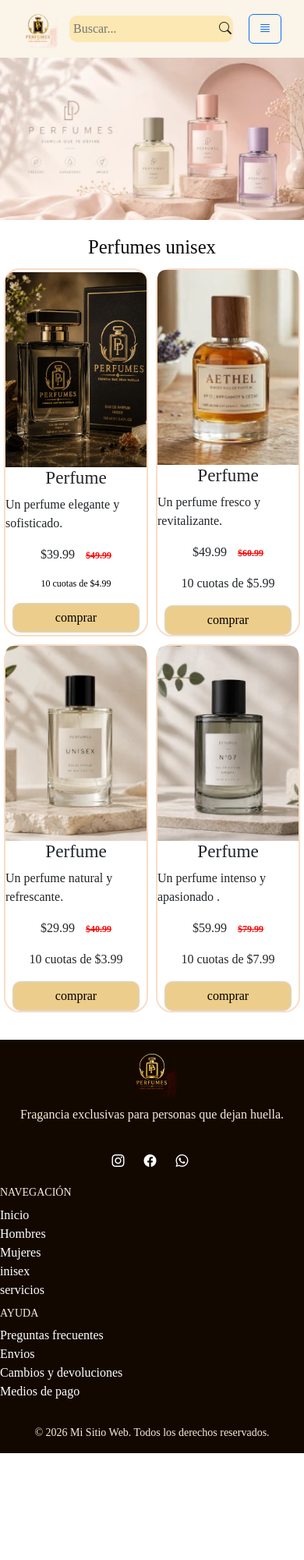
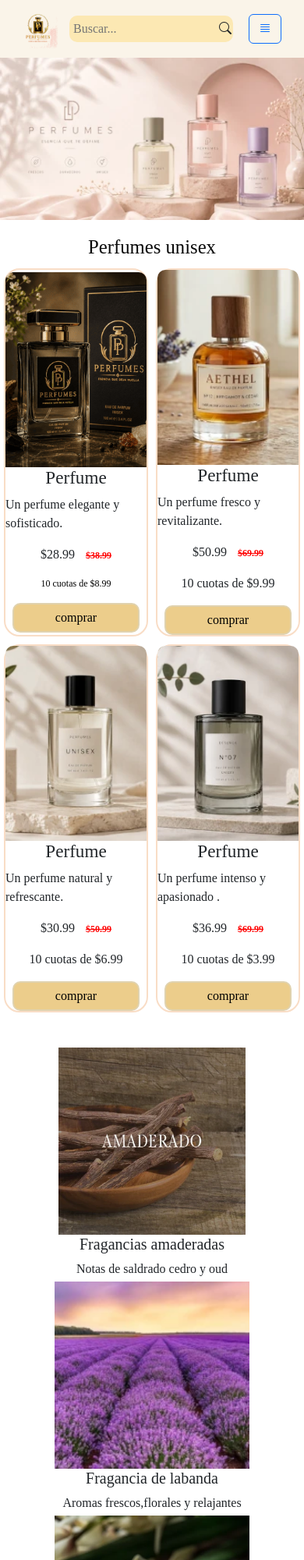
Before and after one commit to alexispineiro126-star/mi-primer-repositorio, a website: page pages/unisex.html in a window 390 px wide. Shown: the top 2000 px of the page at 78% size. Before the commit the page ends 1863 px from the top, so only its background shows below. Drawn offline with nearby package versions, Linux system fonts and the light colour scheme.

Commit message:
actualice repositorio

```diff
--- a/package.json
+++ b/package.json
@@ -4,7 +4,8 @@
   "description": "",
   "main": "index.js",
   "scripts": {
-    "test": "echo \"Error: no test specified\" && exit 1"
+    "test": "echo \"Error: no test specified\" && exit 1",
+    "build:css": "sass pages/sass/estilos.scss pages/sass/estilos.css"
   },
   "repository": {
     "type": "git",
--- a/pages/sass/_cajas.scss
+++ b/pages/sass/_cajas.scss
@@ -448,3 +448,42 @@
         font-size: 8px;
     }
 }
+
+.tarjetas-unisex{
+    margin-top: 30px;
+    width: 100%;
+    height: auto;
+    @include mixin.flex-center;
+    justify-content: space-around;
+    .unisex-tarjeta{
+        max-width:250px;
+        height: 300px;
+    }
+    .unisex-img{
+        width:100%;
+        margin-top: 10px;
+        height:80%;
+        object-fit: contain;
+        object-fit: cover;
+    }
+    .aromas{
+        text-align: center;
+    }
+}
+@media screen and (max-width: 600px){
+    .tarjetas-unisex{
+        @include mixin.flex-center;
+        width: 100%;
+        height: auto;
+        flex-direction: column;
+        align-items: center;
+    }
+    .sin-unisex,.unisex-tarjeta{
+        flex-direction: column;
+    }
+}
+.texto-tarjeta{
+    text-align: center;
+    font-size: 18px;
+    color: rgb(152, 20, 247);
+}
--- a/pages/unisex.html
+++ b/pages/unisex.html
@@ -54,39 +54,58 @@
     <h2 class="titulo-unisex">Perfumes unisex</h2>
     <div class="caja-unisex">
             <div class="unisex-perfume">
-                <img class="perfume-unisex-img" src="./imagenes/unisex-pequeño.webp" srcset="./imagenes/unisex-pequeño.webp 400w, ./imagenes/unisex-medio.webp 600w, ./imagenes/unisex.webp 1000w" sizes="(max-width: 700px) 100vw, 900px" alt="perfume negro de hombre">
+                <img class="perfume-unisex-img" src="./imagenes/unisex-pequeño.webp" srcset="./imagenes/unisex-pequeño.webp 400w, ./imagenes/unisex-medio.webp 600w, ./imagenes/unisex.webp 1000w" sizes="(max-width: 700px) 100vw, 900px" alt="perfume negro de hombre" loading="lazy">
                 <h3 class="nombre-unisex">Perfume</h3>
                 <p class="descripcion-unisex">Un perfume elegante y sofisticado.</p>
-                <p class="precio-unisex">$39.99 <strong class="ofertas">$49.99</strong></p>
-                <p class="cuotas">10 cuotas de $4.99</p>
+                <p class="precio-unisex">$28.99 <strong class="ofertas">$38.99</strong></p>
+                <p class="cuotas">10 cuotas de $8.99</p>
                 <button class="comprar-unisex">comprar</button>
             </div>
             <div class="unisex-perfume">
-                <img class="perfume-unisex-img" src="./imagenes/perfume-unisex-peque.webp" srcset="./imagenes/perfume-unisex-peque.webp 400w, ./imagenes/perfume-unisex-media.webp 600w, ./imagenes/perfume-unisex.webp 1000w" sizes="(max-width: 700px) 100vw, 900px"  alt="perfume azul de hombre">
+                <img class="perfume-unisex-img" src="./imagenes/perfume-unisex-peque.webp" srcset="./imagenes/perfume-unisex-peque.webp 400w, ./imagenes/perfume-unisex-media.webp 600w, ./imagenes/perfume-unisex.webp 1000w" sizes="(max-width: 700px) 100vw, 900px"  alt="perfume azul de hombre" loading="lazy">
                 <h3 class="nombre-unisex">Perfume</h3>
                 <p class="descripcion-unisex">Un perfume fresco y revitalizante.</p>
-                <p class="precio-unisex">$49.99  <strong class="ofertas">$60.99</strong></p>
-                <p class="cuotas-unisex">10 cuotas de $5.99</p>
+                <p class="precio-unisex">$50.99  <strong class="ofertas">$69.99</strong></p>
+                <p class="cuotas-unisex">10 cuotas de $9.99</p>
                 <button class="comprar-unisex">comprar</button>
             </div>
             <div class="unisex-perfume">
-                <img class="perfume-unisex-img" src="./imagenes/venta-unisex-peque.webp" srcset="./imagenes/venta-unisex-peque.webp 400w, ./imagenes/venta-unisex-media.webp 600w, ./imagenes/venta-unisex.webp 1000w" sizes="(max-width: 700px) 100vw, 900px" alt="perfume verde de hombre">
+                <img class="perfume-unisex-img" src="./imagenes/venta-unisex-peque.webp" srcset="./imagenes/venta-unisex-peque.webp 400w, ./imagenes/venta-unisex-media.webp 600w, ./imagenes/venta-unisex.webp 1000w" sizes="(max-width: 700px) 100vw, 900px" alt="perfume verde de hombre" loading="lazy">
                 <h3 class="nombre-unisex">Perfume</h3>
                 <p class="descripcion-unisex">Un perfume natural y refrescante.</p>
-                <p class="precio-unisex">$29.99  <strong class="ofertas">$40.99</strong></p>
-                <p class="cuotas-unisex">10 cuotas de $3.99</p>
+                <p class="precio-unisex">$30.99  <strong class="ofertas">$50.99</strong></p>
+                <p class="cuotas-unisex">10 cuotas de $6.99</p>
                 <button class="comprar-unisex">comprar</button>
             </div>
             <div class="unisex-perfume">
-                <img class="perfume-unisex-img" src="./imagenes/unisex-perfume-peque.webp" srcset="./imagenes/unisex-perfume-peque.webp 400w, ./imagenes/unisex-perfume-media.webp 600w, ./imagenes/unisex-perfume.webp 1000w" sizes="(max-width: 700px) 100vw, 900px" alt="perfume rojo de hombre">
+                <img class="perfume-unisex-img" src="./imagenes/unisex-perfume-peque.webp" srcset="./imagenes/unisex-perfume-peque.webp 400w, ./imagenes/unisex-perfume-media.webp 600w, ./imagenes/unisex-perfume.webp 1000w" sizes="(max-width: 700px) 100vw, 900px" alt="perfume rojo de hombre" loading="lazy">
                 <h3 class="nombre-unisex">Perfume</h3>
                 <p class="descripcion-unisex">Un perfume intenso y apasionado .</p>
-                <p class="precio-unisex">$59.99 <strong class="ofertas">$79.99</strong></p>
-                <p class="cuotas-unisex">10 cuotas de $7.99</p>
+                <p class="precio-unisex">$36.99 <strong class="ofertas">$69.99</strong></p>
+                <p class="cuotas-unisex">10 cuotas de $3.99</p>
                 <button class="comprar-unisex">comprar</button>
             </div>
     </div>
 </main>
+<section>
+    <div class="tarjetas-unisex">
+        <div class="unisex-tarjeta">
+            <img class="unisex-img" src="./imagenes/Amaderado-peque.webp" srcset="./imagenes/Amaderado-peque.webp 400w, ./imagenes/Amaderado-media.webp 600w, ./imagenes/Amaderado.webp 1000w" sizes="(max-width: 700px) 100vw, 900px" alt="imagen de amaderado" loading="lazy">
+            <h5 class="aromas">Fragancias amaderadas</h5>
+            <p class="aromas">Notas de saldrado cedro y oud</p>
+        </div>
+        <div class="unisex-tarjeta">
+            <img class="unisex-img" src="./imagenes/labanda-peque.webp" srcset="./imagenes/labanda-peque.webp 400w, ./imagenes/labanda-media.webp 600w, ./imagenes/labanda.webp 1000w" sizes="(max-width: 700px) 100vw, 900px" alt="imagen de labanda" loading="lazy">
+            <h5 class="aromas">Fragancia de labanda</h5>
+            <p class="aromas">Aromas frescos,florales y relajantes</p>
+        </div>
+        <div class="unisex-tarjeta">
+            <img class="unisex-img" src="./imagenes/vainilla-peque.webp" srcset="./imagenes/vainilla-peque.webp 400w, ./imagenes/vainilla-media.webp 600w, ./imagenes/vainilla.webp 1000w" sizes="(max-width: 700px) 100vw, 900px" alt="imagen de vainilla" loading="lazy">
+            <h5 class="aromas">dulce, calido y envolvente</h5>
+            <p class="aromas">Aromas de vainilla.</p>
+        </div>
+    </div>
+</section>
 <footer class="footeralto-unisex">
         <div class="unisex-footer">
             <img class="logo" src="./imagenes/logoo-transparente.webp" alt="logo de la empresa" loading="lazy">
@@ -94,7 +113,7 @@
             <ul class="iconos">
                 <li class="itemn"><a class="a"  href="https://www.instagram.com/alexis_p921/"><i class="bi-mujer bi-instagram"></i></a></li>
                 <li class="itemn"><a class="a" href="https://www.facebook.com/messages/e2ee/t/9453233414805793/?locale=es_LA"><i class="bi-mujer bi-facebook"></i></a></li>
-                <li class="itemn"><a class="a"><i class="bi-mujer bi-whatsapp"></a></i>
+                <li class="itemn"><a class="a" href="#" aria-label="WhatsApp"><i class="bi-mujer bi-whatsapp"></i></a></li>
             </ul>
         </div>
         <div class="unisex-footer">
```
Also changed, not shown: index.html (+11 -11 lines), pages/hombres.html (+8 -8 lines), pages/mujeres.html (+1 -1 lines), pages/servicios.html (+1 -1 lines), pages/imagenes/Amaderado-media.webp (added), pages/imagenes/Amaderado-peque.webp (added), pages/imagenes/Amaderado.webp (added), pages/imagenes/labanda-media.webp (added), pages/imagenes/labanda-peque.webp (added), pages/imagenes/labanda.webp (added), pages/imagenes/vainilla-media.webp (added), pages/imagenes/vainilla-peque.webp (added), pages/imagenes/vainilla.webp (added), pages/sass/estilos.css, 1 other file.
